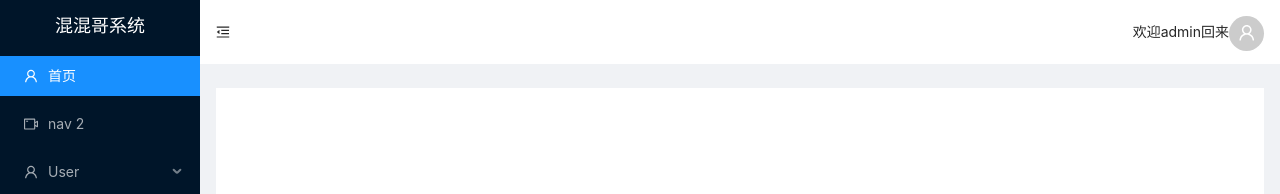
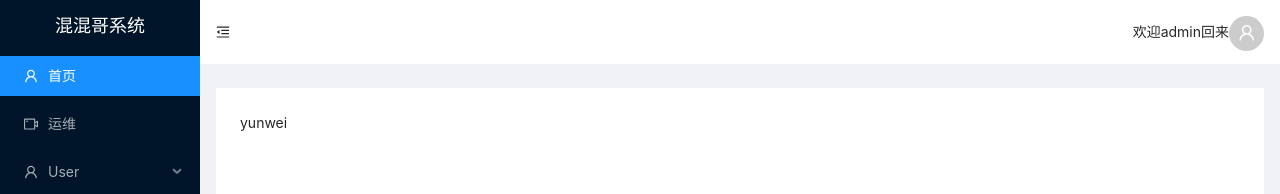
Before and after one commit to LL009/hunhun-yunwei, a React (Create React App) app: page /#/yunwei in a window 1280 px wide. Shown: the top 194 px of the page. Built offline with nearby package versions, Linux system fonts and the light colour scheme.

Commit message:
添加yunwei页面和路由跳转

```diff
--- a/src/components/SideMenu.js
+++ b/src/components/SideMenu.js
@@ -8,40 +8,44 @@ import {
 } from "@ant-design/icons";
 import "./index.css";
 
+
 const { Sider } = Layout;
 const { SubMenu } = Menu;
 
-//模拟数据结构
-const menulist = [
-  {
-    key: "/home",
-    title: "首页",
-    icon: <UserOutlined />,
-  },
-  {
-    key: "/hunhun",
-    title: "混混哥",
-    icon: <UserOutlined />,
-    children: [
-      {
-        key: "/",
-        title: "信用卡",
-        icon: <UserOutlined />,
-      },
-    ],
-  },
-];
+// //模拟数据结构
+// const menulist = [
+//   {
+//     key: "/home",
+//     title: "首页",
+//     icon: <UserOutlined />,
+//   },
+//   {
+//     key: "/hunhun",
+//     title: "混混哥",
+//     icon: <UserOutlined />,
+//     children: [
+//       {
+//         key: "/",
+//         title: "信用卡",
+//         icon: <UserOutlined />,
+//       },
+//     ],
+//   },
+// ];
 
-export default function SideMenu() {
+export default function SideMenu(props) {
   return (
     <Sider trigger={null} collapsible>
       <div className="logo">混混哥系统</div>
       <Menu theme="dark" mode="inline" defaultSelectedKeys={["1"]}>
         <Menu.Item key="1" icon={<UserOutlined />}>
-          首页
+          <a href="#/home">首页</a>
         </Menu.Item>
-        <Menu.Item key="2" icon={<VideoCameraOutlined />}>
-          nav 2
+        <Menu.Item
+          key="2"
+          icon={<VideoCameraOutlined />}
+        >
+          <a href="#/yunwei">运维</a>
         </Menu.Item>
         <SubMenu key="sub1" icon={<UserOutlined />} title="User">
           <Menu.Item key="3">Tom</Menu.Item>
--- a/src/views/hunhun-yunwei/HunhunYunwei.js
+++ b/src/views/hunhun-yunwei/HunhunYunwei.js
@@ -1,9 +1,10 @@
 import { Layout } from "antd";
 import React from "react";
-import { Route, Switch, Redirect } from "react-router";
+import { HashRouter, Redirect, Route, Switch } from "react-router-dom";
 import SideMenu from "../../components/SideMenu";
 import TopHeader from "../../components/TopHeader";
 import Home from "../hunhun-yunwei/home/Home"
+import Yunwei from "./yunwei/Yunwei";
 import "./HunhunYunwei.css"
 
 const { Content } = Layout;
@@ -23,10 +24,13 @@ export default function HunhunYunwei() {
             minHeight: 280,
           }}
         >
-          {/* <Switch>
-            <Route path="/home" component={Home} />
-            <Redirect from="/" to="/home" exact />
-          </Switch> */}
+          <HashRouter>
+            <Switch>
+              <Route path="/home" component={Home} />
+              <Route path="/yunwei" component={Yunwei} />
+              <Redirect from="/" to="/home" exact />
+            </Switch>
+          </HashRouter>
         </Content>
       </Layout>
     </Layout>
--- a/src/views/hunhun-yunwei/home/Home.js
+++ b/src/views/hunhun-yunwei/home/Home.js
@@ -3,7 +3,7 @@ import React from 'react'
 export default function home() {
     return (
         <div>
-            11
+            home
         </div>
     )
 }
--- a/src/views/hunhun-yunwei/yunwei/Yunwei.js
+++ b/src/views/hunhun-yunwei/yunwei/Yunwei.js
@@ -0,0 +1,9 @@
+import React from 'react'
+
+export default function Yunwei() {
+    return (
+        <div>
+            yunwei
+        </div>
+    )
+}
```
